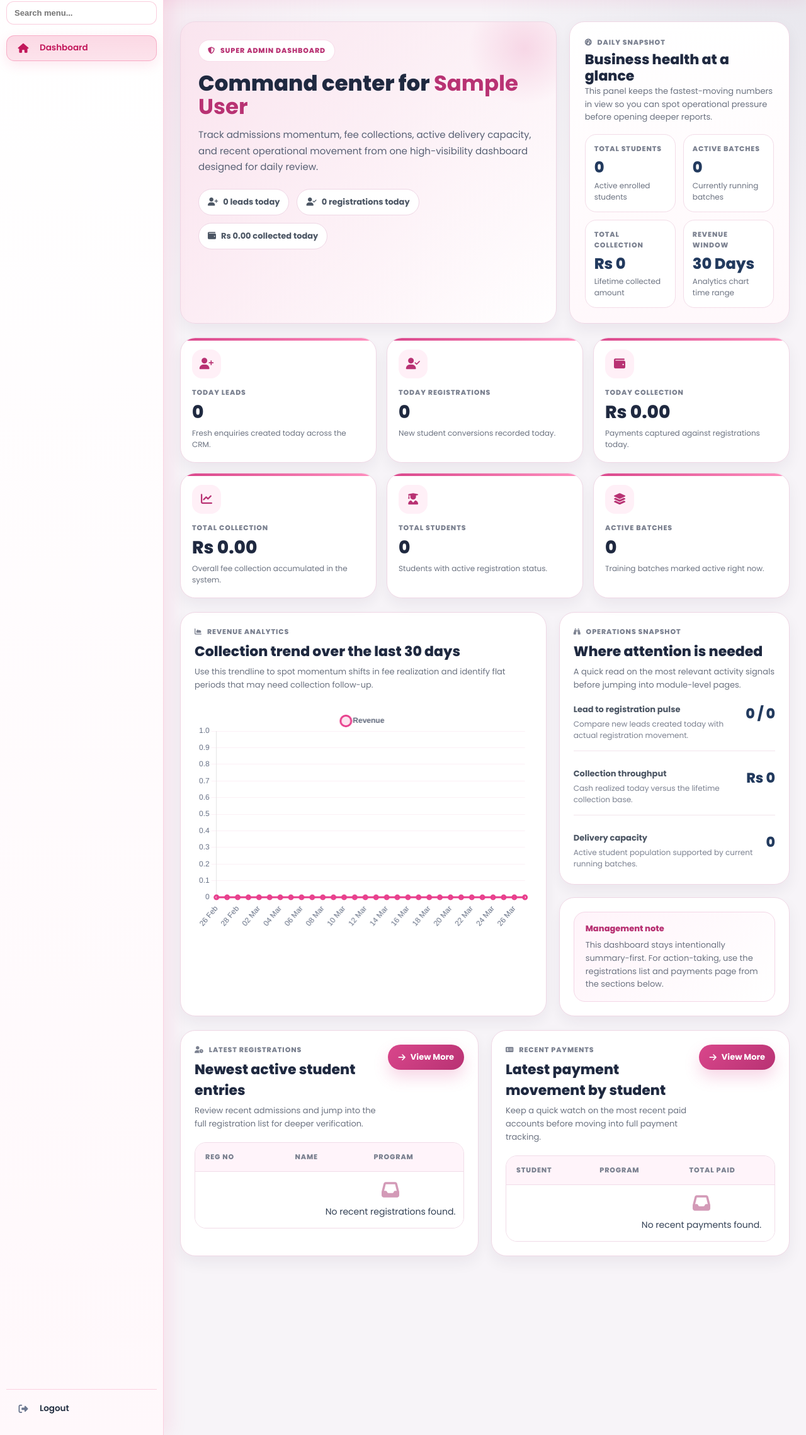
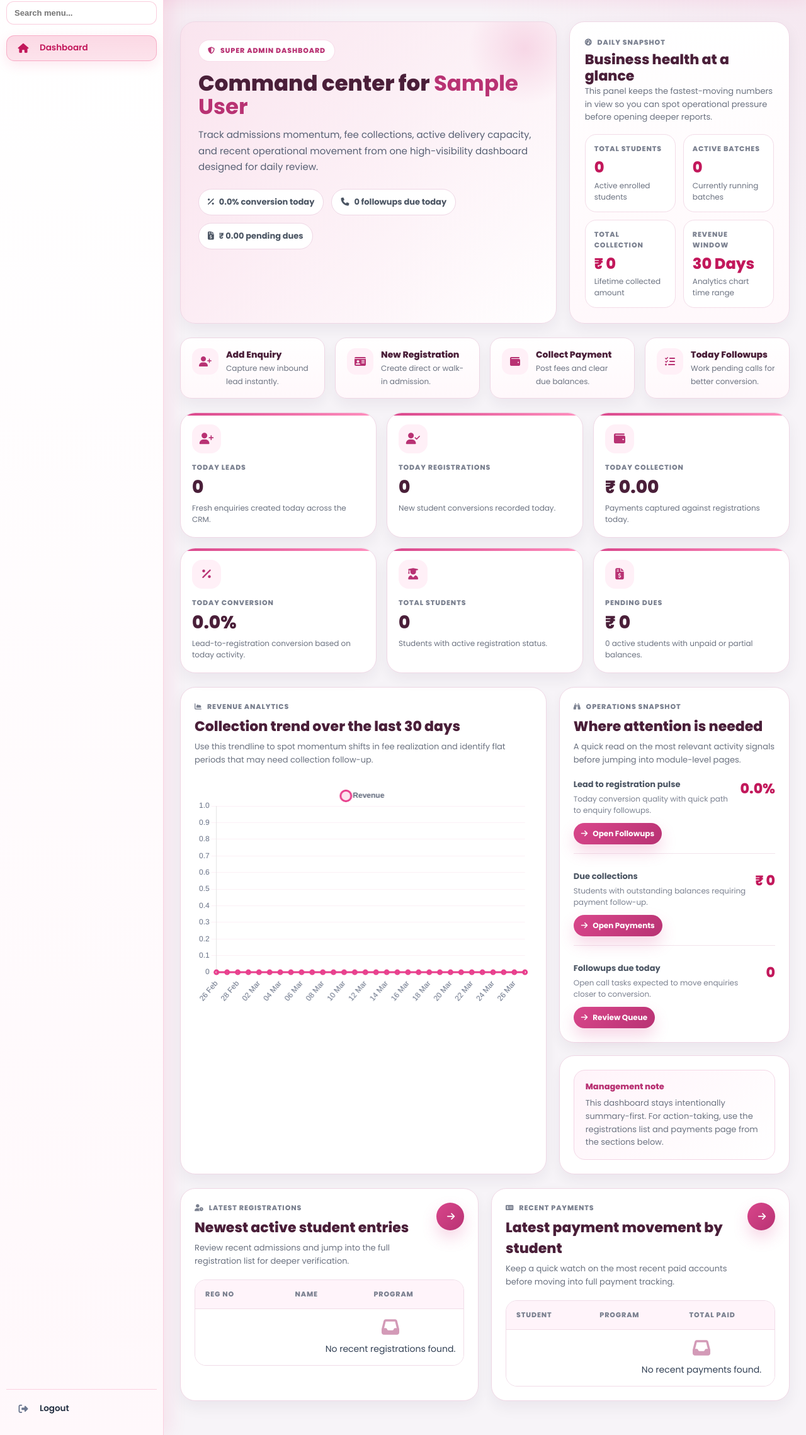
Before and after one commit to webdeveloper05ats-dev/atscrm, a PHP site: page /new_2025/ in a window 1280 px wide. Shown: the part 68-2347 px from the top of the page at 63% size. Run offline with PHP 8.4, Linux system fonts and the light colour scheme; the visitor is signed in with stand-in values (Sample User, id 1); data that the repository does not hold is empty; some libraries are stand-ins or nearby versions.

Commit message:
superadmin

```diff
--- a/views/dashboard/superadmin.php
+++ b/views/dashboard/superadmin.php
@@ -59,6 +59,34 @@ SELECT IFNULL(SUM(amount),0)
 FROM registration_payments
 ")->fetchColumn();
 
+/* FOLLOWUPS DUE TODAY */
+$todayFollowups = $pdo->query("
+SELECT COUNT(*)
+FROM enquiry_followups
+WHERE followup_date = CURDATE()
+")->fetchColumn();
+
+/* PENDING DUES */
+$pendingDueStudents = $pdo->query("
+SELECT COUNT(*)
+FROM registrations
+WHERE registration_status='active'
+  AND balance_amount > 0
+  AND payment_status IN ('unpaid','partial')
+")->fetchColumn();
+
+$pendingDueAmount = $pdo->query("
+SELECT IFNULL(SUM(balance_amount),0)
+FROM registrations
+WHERE registration_status='active'
+  AND balance_amount > 0
+  AND payment_status IN ('unpaid','partial')
+")->fetchColumn();
+
+$todayConversionRate = ((float)$todayLeads > 0)
+    ? round((((float)$todayRegistrations / (float)$todayLeads) * 100), 1)
+    : 0.0;
+
 /* RECENT REGISTRATIONS */
 
 $recentRegistrations = $pdo->query("
@@ -66,7 +94,7 @@ SELECT registration_no,enquiry_snapshot_name,program_name,joined_on
 FROM registrations
 WHERE registration_status='active'
 ORDER BY id DESC
-LIMIT 5
+LIMIT 3
 ")->fetchAll(PDO::FETCH_ASSOC);
 
 /* RECENT PAYMENTS */
@@ -83,7 +111,7 @@ JOIN registrations r ON r.id = rp.registration_id
 LEFT JOIN registration_profiles p ON p.registration_id = r.id
 GROUP BY r.id
 ORDER BY last_payment_date DESC
-LIMIT 5
+LIMIT 3
 ")->fetchAll(PDO::FETCH_ASSOC);
 
 /* REVENUE ANALYTICS (30 DAYS) */
@@ -113,526 +141,8 @@ $chartData = array_values($chartData);
 
 ?>
 
-<style>
-:root{
---sa-primary:#d9468b;
---sa-primary-dark:#b83273;
---sa-primary-soft:#fff0f7;
---sa-ink:#1f2940;
---sa-muted:#6b7280;
---sa-border:#efd7e5;
---sa-bg:#f7f4f8;
---sa-card:#ffffff;
---sa-accent:#223a5e;
---sa-shadow:0 18px 40px rgba(38, 24, 45, 0.08);
---sa-shadow-soft:0 10px 24px rgba(38, 24, 45, 0.06);
-}
+<!-- Super Admin dashboard styles moved to assets/css/style.css -->
 
-body{
-background:
-radial-gradient(circle at top left, rgba(217,70,139,0.10), transparent 22%),
-radial-gradient(circle at top right, rgba(34,58,94,0.08), transparent 20%),
-var(--sa-bg);
-}
-
-.sa-dashboard{
-display:grid;
-gap:22px;
-padding:8px 0 28px;
-}
-
-.sa-card{
-background:var(--sa-card);
-border:1px solid var(--sa-border);
-border-radius:24px;
-box-shadow:var(--sa-shadow-soft);
-}
-
-.sa-hero{
-display:grid;
-grid-template-columns:minmax(0, 1.45fr) minmax(300px, .85fr);
-gap:20px;
-}
-
-.sa-hero-main{
-padding:28px;
-background:
-linear-gradient(135deg, rgba(217,70,139,0.14), rgba(255,255,255,0.95)),
-linear-gradient(180deg, #fff 0%, #fff7fb 100%);
-position:relative;
-overflow:hidden;
-}
-
-.sa-hero-main::after{
-content:'';
-position:absolute;
-right:-40px;
-top:-48px;
-width:180px;
-height:180px;
-border-radius:50%;
-background:radial-gradient(circle, rgba(217,70,139,0.16) 0%, rgba(217,70,139,0) 70%);
-}
-
-.sa-kicker{
-display:inline-flex;
-align-items:center;
-gap:8px;
-padding:8px 14px;
-border-radius:999px;
-background:#fff;
-border:1px solid rgba(217,70,139,0.18);
-font-size:11px;
-font-weight:800;
-letter-spacing:.08em;
-text-transform:uppercase;
-color:var(--sa-primary-dark);
-margin-bottom:16px;
-}
-
-.sa-hero-title{
-margin:0;
-font-size:34px;
-line-height:1.08;
-font-weight:800;
-color:var(--sa-ink);
-max-width:760px;
-}
-
-.sa-hero-title strong{
-color:var(--sa-primary-dark);
-}
-
-.sa-hero-copy{
-margin:14px 0 0;
-max-width:720px;
-font-size:15px;
-line-height:1.7;
-color:#586174;
-}
-
-.sa-hero-meta{
-display:flex;
-flex-wrap:wrap;
-gap:12px;
-margin-top:22px;
-}
-
-.sa-chip{
-display:inline-flex;
-align-items:center;
-gap:8px;
-padding:10px 14px;
-border-radius:999px;
-background:#fff;
-border:1px solid var(--sa-border);
-font-size:13px;
-font-weight:700;
-color:#4b5563;
-}
-
-.sa-hero-side{
-padding:24px;
-display:grid;
-gap:16px;
-background:linear-gradient(180deg, #ffffff 0%, #fff8fb 100%);
-}
-
-.sa-panel-label{
-font-size:11px;
-font-weight:800;
-letter-spacing:.08em;
-text-transform:uppercase;
-color:#7b8190;
-display:flex;
-align-items:center;
-gap:8px;
-}
-
-.sa-panel-title{
-font-size:22px;
-font-weight:800;
-color:var(--sa-ink);
-line-height:1.2;
-margin-top:6px;
-}
-
-.sa-panel-copy{
-font-size:13px;
-line-height:1.6;
-color:#6b7280;
-}
-
-.sa-mini-grid{
-display:grid;
-grid-template-columns:repeat(2, minmax(0, 1fr));
-gap:12px;
-}
-
-.sa-mini-stat{
-padding:14px;
-border-radius:18px;
-background:#fff;
-border:1px solid #f3dce8;
-}
-
-.sa-mini-stat .label{
-font-size:11px;
-font-weight:800;
-letter-spacing:.08em;
-text-transform:uppercase;
-color:#7b8190;
-margin-bottom:8px;
-}
-
-.sa-mini-stat .value{
-font-size:24px;
-font-weight:800;
-color:var(--sa-accent);
-line-height:1.1;
-}
-
-.sa-mini-stat .sub{
-margin-top:6px;
-font-size:12px;
-color:#6b7280;
-}
-
-.sa-kpi-grid{
-display:grid;
-grid-template-columns:repeat(6, minmax(0, 1fr));
-gap:16px;
-}
-
-.sa-kpi-card{
-padding:18px;
-position:relative;
-overflow:hidden;
-}
-
-.sa-kpi-card::before{
-content:'';
-position:absolute;
-top:0;
-left:0;
-right:0;
-height:4px;
-background:linear-gradient(90deg, var(--sa-primary), #ff8fbe);
-}
-
-.sa-kpi-icon{
-width:46px;
-height:46px;
-display:inline-flex;
-align-items:center;
-justify-content:center;
-border-radius:16px;
-background:var(--sa-primary-soft);
-color:var(--sa-primary-dark);
-font-size:18px;
-margin-bottom:14px;
-}
-
-.sa-kpi-label{
-font-size:11px;
-font-weight:800;
-letter-spacing:.08em;
-text-transform:uppercase;
-color:#7b8190;
-margin-bottom:8px;
-}
-
-.sa-kpi-value{
-font-size:28px;
-font-weight:800;
-line-height:1.1;
-color:var(--sa-ink);
-}
-
-.sa-kpi-sub{
-margin-top:8px;
-font-size:12px;
-line-height:1.55;
-color:#6b7280;
-}
-
-.sa-main-grid{
-display:grid;
-grid-template-columns:minmax(0, 1.35fr) minmax(300px, .85fr);
-gap:20px;
-}
-
-.sa-block{
-padding:22px;
-}
-
-.sa-block-head{
-display:flex;
-justify-content:space-between;
-align-items:flex-start;
-gap:14px;
-margin-bottom:18px;
-}
-
-.sa-block-copy{
-display:grid;
-gap:6px;
-}
-
-.sa-block-kicker{
-font-size:11px;
-font-weight:800;
-letter-spacing:.08em;
-text-transform:uppercase;
-color:#7b8190;
-display:flex;
-align-items:center;
-gap:8px;
-}
-
-.sa-block-title{
-margin:0;
-font-size:22px;
-font-weight:800;
-color:var(--sa-ink);
-}
-
-.sa-block-sub{
-font-size:13px;
-line-height:1.6;
-color:#6b7280;
-}
-
-.sa-link-btn{
-display:inline-flex;
-align-items:center;
-gap:8px;
-height:40px;
-padding:0 16px;
-border-radius:999px;
-background:linear-gradient(135deg, var(--sa-primary), var(--sa-primary-dark));
-color:#fff;
-font-size:13px;
-font-weight:700;
-text-decoration:none;
-box-shadow:0 12px 24px rgba(217,70,139,0.22);
-transition:transform .18s ease, box-shadow .18s ease;
-}
-
-.sa-link-btn:hover{
-color:#fff;
-transform:translateY(-1px);
-box-shadow:0 16px 28px rgba(217,70,139,0.28);
-}
-
-.sa-chart-shell{
-height:360px;
-padding:12px 4px 0;
-}
-
-.sa-side-stack{
-display:grid;
-gap:20px;
-}
-
-.sa-snapshot-grid{
-display:grid;
-gap:12px;
-}
-
-.sa-snapshot-item{
-display:flex;
-justify-content:space-between;
-align-items:flex-start;
-gap:12px;
-padding:14px 0;
-border-bottom:1px solid #f2e4ec;
-}
-
-.sa-snapshot-item:last-child{
-border-bottom:none;
-padding-bottom:0;
-}
-
-.sa-snapshot-item:first-child{
-padding-top:0;
-}
-
-.sa-snapshot-label{
-font-size:13px;
-font-weight:700;
-color:#4b5563;
-}
-
-.sa-snapshot-copy{
-font-size:12px;
-line-height:1.55;
-color:#7b8190;
-margin-top:4px;
-}
-
-.sa-snapshot-value{
-font-size:22px;
-font-weight:800;
-color:var(--sa-accent);
-white-space:nowrap;
-}
-
-.sa-note{
-padding:16px 18px;
-border-radius:18px;
-background:linear-gradient(135deg, #fff4fa, #fff);
-border:1px solid #f4d6e6;
-}
-
-.sa-note-title{
-font-size:13px;
-font-weight:800;
-color:var(--sa-primary-dark);
-margin-bottom:6px;
-}
-
-.sa-note-copy{
-font-size:13px;
-line-height:1.6;
-color:#6b7280;
-}
-
-.sa-table-grid{
-display:grid;
-grid-template-columns:repeat(2, minmax(0, 1fr));
-gap:20px;
-}
-
-.sa-table-wrap{
-overflow:auto;
-border:1px solid #f1dce8;
-border-radius:18px;
-background:#fff;
-}
-
-.sa-table{
-width:100%;
-border-collapse:collapse;
-min-width:620px;
-}
-
-.sa-table th{
-padding:14px 16px;
-background:#fff4fa;
-border-bottom:1px solid #f1dce8;
-font-size:11px;
-font-weight:800;
-letter-spacing:.08em;
-text-transform:uppercase;
-color:#7b8190;
-text-align:left;
-white-space:nowrap;
-}
-
-.sa-table td{
-padding:15px 16px;
-border-bottom:1px solid #f7e8f0;
-font-size:14px;
-color:#334155;
-vertical-align:middle;
-}
-
-.sa-table tbody tr:hover{
-background:#fff9fc;
-}
-
-.sa-table tbody tr:last-child td{
-border-bottom:none;
-}
-
-.sa-strong{
-font-weight:800;
-color:var(--sa-ink);
-}
-
-.sa-muted{
-color:#7b8190;
-}
-
-.sa-money{
-font-weight:800;
-color:var(--sa-primary-dark);
-white-space:nowrap;
-}
-
-.sa-empty{
-padding:34px 20px;
-text-align:center;
-color:#7b8190;
-}
-
-.sa-empty i{
-display:block;
-font-size:28px;
-margin-bottom:10px;
-color:#d39ab7;
-}
-
-@media (max-width: 1400px){
-.sa-kpi-grid{
-grid-template-columns:repeat(3, minmax(0, 1fr));
-}
-}
-
-@media (max-width: 1100px){
-.sa-hero,
-.sa-main-grid,
-.sa-table-grid{
-grid-template-columns:1fr;
-}
-}
-
-@media (max-width: 768px){
-.sa-dashboard{
-gap:18px;
-}
-
-.sa-hero-main,
-.sa-hero-side,
-.sa-block{
-padding:18px;
-}
-
-.sa-hero-title{
-font-size:28px;
-}
-
-.sa-kpi-grid,
-.sa-mini-grid{
-grid-template-columns:repeat(2, minmax(0, 1fr));
-}
-
-.sa-block-head{
-flex-direction:column;
-}
-}
-
-@media (max-width: 576px){
-.sa-kpi-grid,
-.sa-mini-grid{
-grid-template-columns:1fr;
-}
-
-.sa-hero-title{
-font-size:24px;
-}
-
-.sa-snapshot-item{
-flex-direction:column;
-}
-
-.sa-link-btn{
-width:100%;
-justify-content:center;
-}
-}
-</style>
 
 <div class="sa-dashboard">
     <section class="sa-hero">
@@ -649,16 +159,16 @@ justify-content:center;
             </p>
             <div class="sa-hero-meta">
                 <span class="sa-chip">
-                    <i class="fas fa-user-plus"></i>
-                    <?= number_format((float)$todayLeads) ?> leads today
+                    <i class="fas fa-percent"></i>
+                    <?= number_format((float)$todayConversionRate, 1) ?>% conversion today
                 </span>
                 <span class="sa-chip">
-                    <i class="fas fa-user-check"></i>
-                    <?= number_format((float)$todayRegistrations) ?> registrations today
+                    <i class="fas fa-phone"></i>
+                    <?= number_format((float)$todayFollowups) ?> followups due today
                 </span>
                 <span class="sa-chip">
-                    <i class="fas fa-wallet"></i>
-                    Rs <?= number_format((float)$todayCollection, 2) ?> collected today
+                    <i class="fas fa-file-invoice-dollar"></i>
+                    ₹ <?= number_format((float)$pendingDueAmount, 2) ?> pending dues
                 </span>
             </div>
         </div>
@@ -688,7 +198,7 @@ justify-content:center;
                 </div>
                 <div class="sa-mini-stat">
                     <div class="label">Total Collection</div>
-                    <div class="value">Rs <?= number_format((float)$totalCollection, 0) ?></div>
+                    <div class="value">₹ <?= number_format((float)$totalCollection, 0) ?></div>
                     <div class="sub">Lifetime collected amount</div>
                 </div>
                 <div class="sa-mini-stat">
@@ -698,6 +208,37 @@ justify-content:center;
                 </div>
             </div>
         </aside>
+    </section>
+
+    <section class="sa-action-grid">
+        <a href="index.php?page=enquiries/add" class="sa-action-card">
+            <span class="sa-action-icon"><i class="fas fa-user-plus"></i></span>
+            <span>
+                <span class="sa-action-title">Add Enquiry</span>
+                <span class="sa-action-sub">Capture new inbound lead instantly.</span>
+            </span>
+        </a>
+        <a href="index.php?page=registrations/add" class="sa-action-card">
+            <span class="sa-action-icon"><i class="fas fa-id-card"></i></span>
+            <span>
+                <span class="sa-action-title">New Registration</span>
+                <span class="sa-action-sub">Create direct or walk-in admission.</span>
+            </span>
+        </a>
+        <a href="index.php?page=payments" class="sa-action-card">
+            <span class="sa-action-icon"><i class="fas fa-wallet"></i></span>
+            <span>
+                <span class="sa-action-title">Collect Payment</span>
+                <span class="sa-action-sub">Post fees and clear due balances.</span>
+            </span>
+        </a>
+        <a href="index.php?page=enquiries/followups&ui=list&tab=today" class="sa-action-card">
+            <span class="sa-action-icon"><i class="fas fa-list-check"></i></span>
+            <span>
+                <span class="sa-action-title">Today Followups</span>
+                <span class="sa-action-sub">Work pending calls for better conversion.</span>
+            </span>
+        </a>
     </section>
 
     <section class="sa-kpi-grid">
@@ -718,15 +259,15 @@ justify-content:center;
         <article class="sa-card sa-kpi-card">
             <div class="sa-kpi-icon"><i class="fas fa-wallet"></i></div>
             <div class="sa-kpi-label">Today Collection</div>
-            <div class="sa-kpi-value">Rs <?= number_format((float)$todayCollection, 2) ?></div>
+            <div class="sa-kpi-value">₹ <?= number_format((float)$todayCollection, 2) ?></div>
             <div class="sa-kpi-sub">Payments captured against registrations today.</div>
         </article>
 
         <article class="sa-card sa-kpi-card">
-            <div class="sa-kpi-icon"><i class="fas fa-chart-line"></i></div>
-            <div class="sa-kpi-label">Total Collection</div>
-            <div class="sa-kpi-value">Rs <?= number_format((float)$totalCollection, 2) ?></div>
-            <div class="sa-kpi-sub">Overall fee collection accumulated in the system.</div>
+            <div class="sa-kpi-icon"><i class="fas fa-percent"></i></div>
+            <div class="sa-kpi-label">Today Conversion</div>
+            <div class="sa-kpi-value"><?= number_format((float)$todayConversionRate, 1) ?>%</div>
+            <div class="sa-kpi-sub">Lead-to-registration conversion based on today activity.</div>
         </article>
 
         <article class="sa-card sa-kpi-card">
@@ -737,10 +278,10 @@ justify-content:center;
         </article>
 
         <article class="sa-card sa-kpi-card">
-            <div class="sa-kpi-icon"><i class="fas fa-layer-group"></i></div>
-            <div class="sa-kpi-label">Active Batches</div>
-            <div class="sa-kpi-value"><?= number_format((float)$activeBatches) ?></div>
-            <div class="sa-kpi-sub">Training batches marked active right now.</div>
+            <div class="sa-kpi-icon"><i class="fas fa-file-invoice-dollar"></i></div>
+            <div class="sa-kpi-label">Pending Dues</div>
+            <div class="sa-kpi-value">₹ <?= number_format((float)$pendingDueAmount, 0) ?></div>
+            <div class="sa-kpi-sub"><?= number_format((float)$pendingDueStudents) ?> active students with unpaid or partial balances.</div>
         </article>
     </section>
 
@@ -781,23 +322,35 @@ justify-content:center;
                     <div class="sa-snapshot-item">
                         <div>
                             <div class="sa-snapshot-label">Lead to registration pulse</div>
-                            <div class="sa-snapshot-copy">Compare new leads created today with actual registration movement.</div>
+                            <div class="sa-snapshot-copy">Today conversion quality with quick path to enquiry followups.</div>
+                            <a href="index.php?page=enquiries/followups&ui=list&tab=today" class="sa-link-btn" style="margin-top:10px;height:34px;padding:0 12px;font-size:12px;">
+                                <i class="fas fa-arrow-right"></i>
+                                Open Followups
+                            </a>
                         </div>
-                        <div class="sa-snapshot-value"><?= number_format((float)$todayLeads) ?> / <?= number_format((float)$todayRegistrations) ?></div>
+                        <div class="sa-snapshot-value"><?= number_format((float)$todayConversionRate, 1) ?>%</div>
                     </div>
                     <div class="sa-snapshot-item">
                         <div>
-                            <div class="sa-snapshot-label">Collection throughput</div>
-                            <div class="sa-snapshot-copy">Cash realized today versus the lifetime collection base.</div>
+                            <div class="sa-snapshot-label">Due collections</div>
+                            <div class="sa-snapshot-copy">Students with outstanding balances requiring payment follow-up.</div>
+                            <a href="index.php?page=payments" class="sa-link-btn" style="margin-top:10px;height:34px;padding:0 12px;font-size:12px;">
+                                <i class="fas fa-arrow-right"></i>
+                                Open Payments
+                            </a>
                         </div>
-                        <div class="sa-snapshot-value">Rs <?= number_format((float)$todayCollection, 0) ?></div>
+                        <div class="sa-snapshot-value">₹ <?= number_format((float)$pendingDueAmount, 0) ?></div>
                     </div>
                     <div class="sa-snapshot-item">
                         <div>
-                            <div class="sa-snapshot-label">Delivery capacity</div>
-                            <div class="sa-snapshot-copy">Active student population supported by current running batches.</div>
+                            <div class="sa-snapshot-label">Followups due today</div>
+                            <div class="sa-snapshot-copy">Open call tasks expected to move enquiries closer to conversion.</div>
+                            <a href="index.php?page=enquiries/followups&ui=list&tab=today" class="sa-link-btn" style="margin-top:10px;height:34px;padding:0 12px;font-size:12px;">
+                                <i class="fas fa-arrow-right"></i>
+                                Review Queue
+                            </a>
                         </div>
-                        <div class="sa-snapshot-value"><?= number_format((float)$activeBatches) ?></div>
+                        <div class="sa-snapshot-value"><?= number_format((float)$todayFollowups) ?></div>
                     </div>
                 </div>
             </div>
@@ -826,9 +379,8 @@ justify-content:center;
                         Review recent admissions and jump into the full registration list for deeper verification.
                     </div>
                 </div>
-                <a href="index.php?page=registrations/list" class="sa-link-btn">
+                <a href="index.php?page=registrations/list" class="sa-icon-btn" data-modern-tooltip="View all registrations" aria-label="View all registrations">
                     <i class="fas fa-arrow-right"></i>
-                    View More
                 </a>
             </div>
 
@@ -877,9 +429,8 @@ justify-content:center;
                         Keep a quick watch on the most recent paid accounts before moving into full payment tracking.
                     </div>
                 </div>
-                <a href="index.php?page=payments" class="sa-link-btn">
+                <a href="index.php?page=payments" class="sa-icon-btn" data-modern-tooltip="View all payments" aria-label="View all payments">
                     <i class="fas fa-arrow-right"></i>
-                    View More
                 </a>
             </div>
 
@@ -899,7 +450,7 @@ justify-content:center;
                                 <tr>
                                     <td class="sa-strong"><?= htmlspecialchars($p['student_name'] ?? 'N/A') ?></td>
                                     <td><?= htmlspecialchars($p['program_name'] ?? '') ?></td>
-                                    <td class="sa-money">Rs <?= number_format((float)$p['total_paid'], 2) ?></td>
+                                    <td class="sa-money">₹ <?= number_format((float)$p['total_paid'], 2) ?></td>
                                     <td class="sa-muted"><?= htmlspecialchars($p['last_payment_date']) ?></td>
                                 </tr>
                             <?php endforeach; ?>
```
